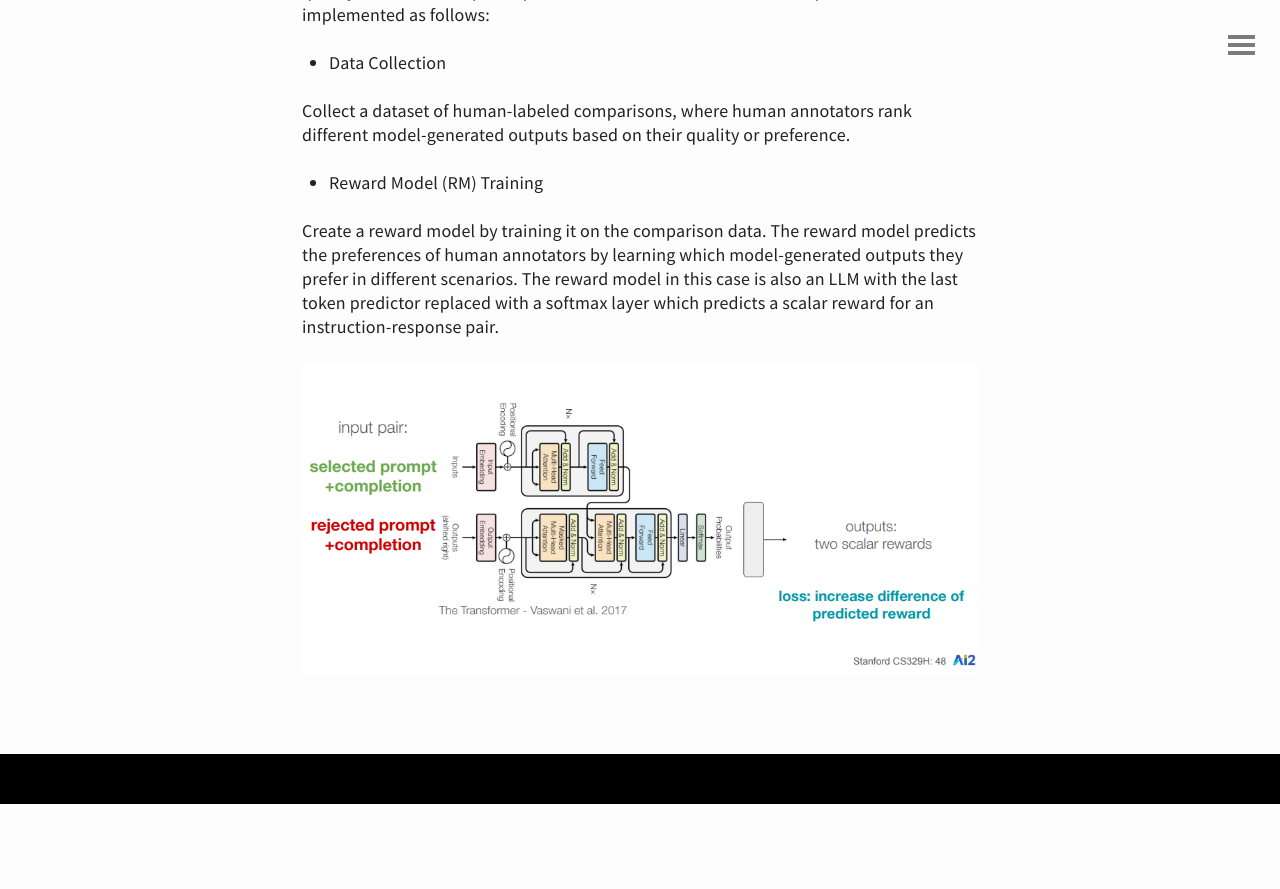
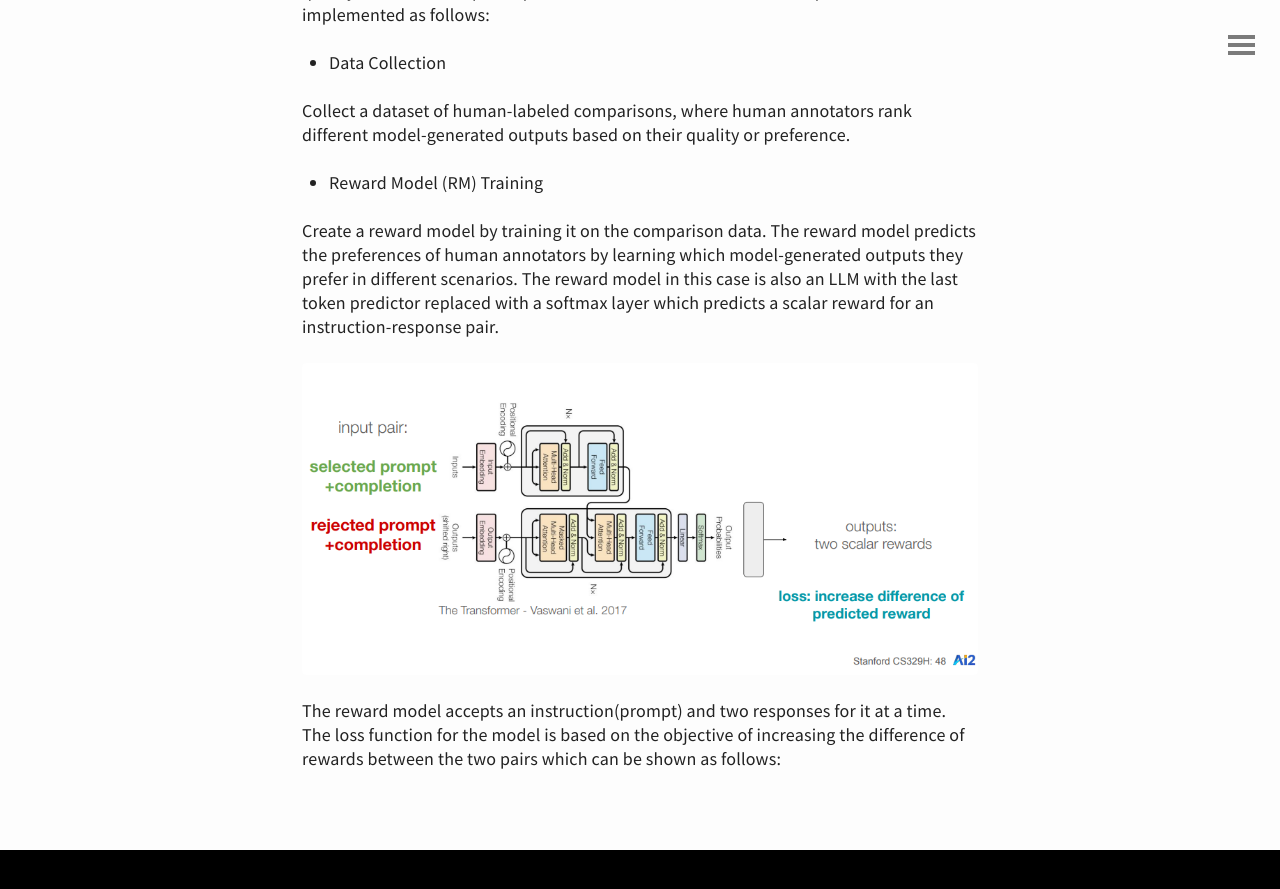
Before and after one commit to spraphul/blog, a Jekyll site: the page built from _posts/2023-11-30-plt.md, in a window 1280 px wide and 900 px high, scrolled down 2192 px. Shown: the top 889 px of the window. Built offline with Jekyll 4.4.1, drawn with Linux system fonts in a browser that asks for light colours; before the commit the page ends 2996 px from its top, so only the background shows below that.

Commit message:
Update 2023-11-30-plt.md

```diff
--- a/_posts/2023-11-30-plt.md
+++ b/_posts/2023-11-30-plt.md
@@ -28,3 +28,5 @@ Collect a dataset of human-labeled comparisons, where human annotators rank diff
 Create a reward model by training it on the comparison data. The reward model predicts the preferences of human annotators by learning which model-generated outputs they prefer in different scenarios. The reward model in this case is also an LLM with the last token predictor replaced with a softmax layer which predicts a scalar reward for an instruction-response pair.
 
 ![reward](https://github.com/spraphul/blog/blob/gh-pages/_posts/reward.png?raw=true)
+
+The reward model accepts an instruction(prompt) and two responses for it at a time. The loss function for the model is based on the objective of increasing the difference of rewards between the two pairs which can be shown as follows:
```
